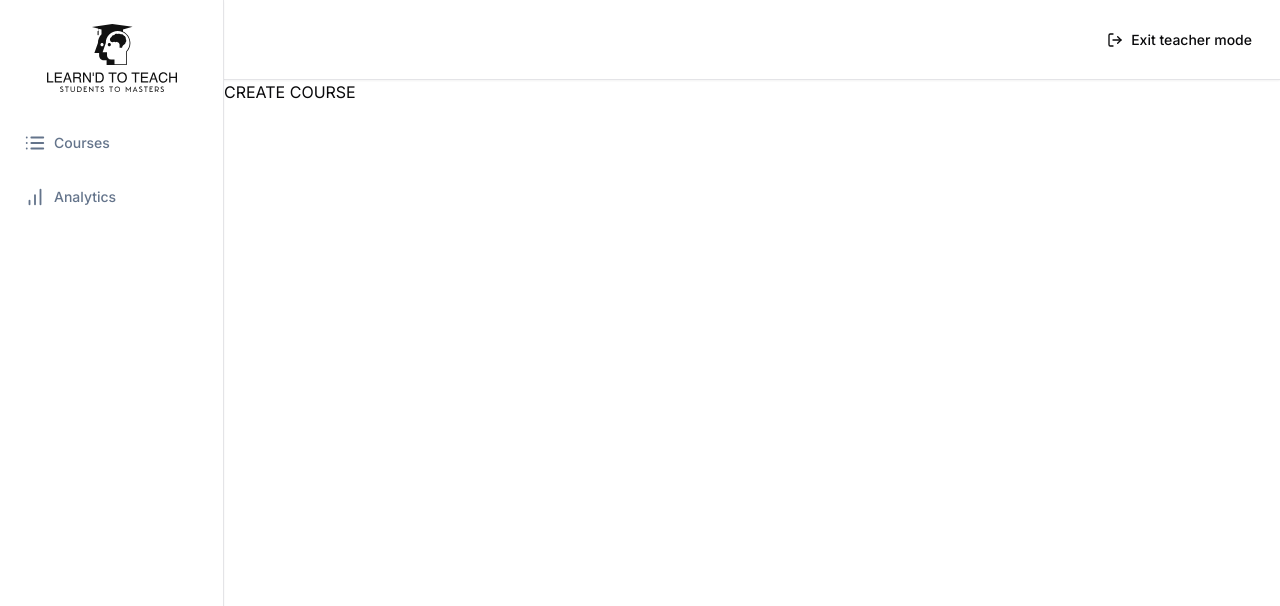
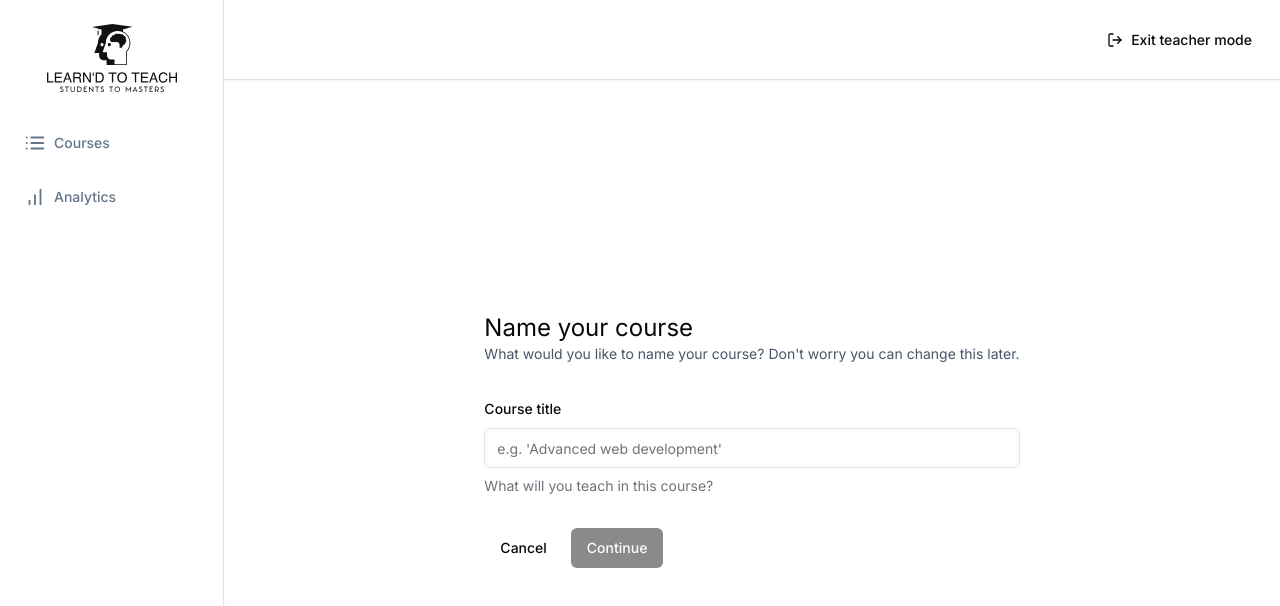
Before and after one commit to molegario/njs-lms-saas, a Next.js app: page /teacher/create in a window 1280 px wide. Shown: the top 606 px of the page. Built offline with nearby package versions, Linux system fonts and the light colour scheme.

Commit message:
impl. create course form

```diff
--- /dev/null
+++ b/app/(dashboard)/(routes)/teacher/courses/[courseid]/page.tsx
@@ -0,0 +1,10 @@
+"use client";
+const Course = () => {
+  return (
+    <div>
+      <h1>Course Page</h1>
+    </div>
+   );
+}
+
+export default Course;
--- a/app/(dashboard)/(routes)/teacher/create/page.tsx
+++ b/app/(dashboard)/(routes)/teacher/create/page.tsx
@@ -1,11 +1,109 @@
 "use client";
+import * as z from "zod";
+import axios from 'axios';
+import { zodResolver } from '@hookform/resolvers/zod';
+import { useForm } from "react-hook-form";
+import { useRouter } from "next/navigation";
+import {
+  Form,
+  FormControl,
+  FormDescription,
+  FormField,
+  FormItem,
+  FormLabel,
+  FormMessage,
+} from "@/components/ui/form";
+import { Button } from "@/components/ui/button";
+import { Input } from "@/components/ui/input";
+import Link from "next/link";
+import toast from "react-hot-toast";
+
+const formSchema = z.object({
+  title: z.string().min(1, {
+    message: "A title of more than 1 character is required."
+  }),
+});
 
 const CreateCourse = () => {
+  const router = useRouter();
+  const form = useForm<z.infer<typeof formSchema>>({
+    resolver: zodResolver(formSchema),
+    defaultValues: {
+      title: ""
+    },
+  });
+
+  const {
+    isSubmitting,
+    isValid
+  } = form.formState;
+
+  const onSubmit = async (values: z.infer<typeof formSchema>) => {
+    // console.log("SUBMIT::", values);
+
+    try {
+      const response = await axios.post("/api/course", values);
+      router.push(`/teacher/courses/${response.data.id}`);
+    } catch(e:any) {
+      toast.error(e.message ?? "failed to create course");
+    }
+
+  }
+
   return (
-    <div>
-      <h1>CREATE COURSE</h1>
+    <div className="max-w-5xl mx-auto flex md:items-center md:justify-center h-full p-6">
+      <div>
+        <h1 className="text-2xl">Name your course</h1>
+        <p className="text-sm text-slate-600">
+          What would you like to name your course? Don&apos;t worry you can
+          change this later.
+        </p>
+        <Form {...form}>
+          <form
+            onSubmit={form.handleSubmit(onSubmit)}
+            className="space-y-8 mt-8"
+          >
+            <FormField
+              control={form.control}
+              name="title"
+              render={({ field }) => <FormItem>
+                <FormLabel>
+                  Course title
+                </FormLabel>
+                <FormControl>
+                  <Input
+                    disabled={isSubmitting}
+                    placeholder="e.g. 'Advanced web development'"
+                    {...field}
+                  />
+                </FormControl>
+                <FormDescription>
+                  What will you teach in this course?
+                </FormDescription>
+                <FormMessage />
+              </FormItem>}
+            />
+            <div className="flex items-center gap-x-2">
+              <Link href="/">
+                <Button
+                  type="button"
+                  variant="ghost"
+                >
+                  Cancel
+                </Button>
+              </Link>
+              <Button
+                type="submit"
+                disabled={!isValid || isSubmitting}
+              >
+                Continue
+              </Button>
+            </div>
+          </form>
+        </Form>
+      </div>
     </div>
-   );
+  );
 }
 
 export default CreateCourse;
--- /dev/null
+++ b/app/api/courses/page.tsx
@@ -0,0 +1,7 @@
+const handler = (req:Request, res:Response) => {
+
+
+
+}
+
+export default handler;
--- a/app/layout.tsx
+++ b/app/layout.tsx
@@ -4,6 +4,7 @@
 import { ThemeProvider as NextThemesProvider } from "next-themes"
 import { Inter } from 'next/font/google'
 import { ClerkProvider } from '@clerk/nextjs'
+import { ToasterProvider } from '@/components/providers/toaster-provider'
 
 const inter = Inter({ subsets: ['latin'] })
 
@@ -33,6 +34,7 @@
             enableSystem
             disableTransitionOnChange
           >
+            <ToasterProvider />
             {children}
           </ThemeProvider>
         </body>
--- /dev/null
+++ b/components/providers/toaster-provider.tsx
@@ -0,0 +1,6 @@
+"use client";
+import { Toaster } from 'react-hot-toast'
+
+export const ToasterProvider = () => {
+  return <Toaster />;
+};
--- /dev/null
+++ b/components/ui/form.tsx
@@ -0,0 +1,176 @@
+import * as React from "react"
+import * as LabelPrimitive from "@radix-ui/react-label"
+import { Slot } from "@radix-ui/react-slot"
+import {
+  Controller,
+  ControllerProps,
+  FieldPath,
+  FieldValues,
+  FormProvider,
+  useFormContext,
+} from "react-hook-form"
+
+import { cn } from "@/lib/utils"
+import { Label } from "@/components/ui/label"
+
+const Form = FormProvider
+
+type FormFieldContextValue<
+  TFieldValues extends FieldValues = FieldValues,
+  TName extends FieldPath<TFieldValues> = FieldPath<TFieldValues>
+> = {
+  name: TName
+}
+
+const FormFieldContext = React.createContext<FormFieldContextValue>(
+  {} as FormFieldContextValue
+)
+
+const FormField = <
+  TFieldValues extends FieldValues = FieldValues,
+  TName extends FieldPath<TFieldValues> = FieldPath<TFieldValues>
+>({
+  ...props
+}: ControllerProps<TFieldValues, TName>) => {
+  return (
+    <FormFieldContext.Provider value={{ name: props.name }}>
+      <Controller {...props} />
+    </FormFieldContext.Provider>
+  )
+}
+
+const useFormField = () => {
+  const fieldContext = React.useContext(FormFieldContext)
+  const itemContext = React.useContext(FormItemContext)
+  const { getFieldState, formState } = useFormContext()
+
+  const fieldState = getFieldState(fieldContext.name, formState)
+
+  if (!fieldContext) {
+    throw new Error("useFormField should be used within <FormField>")
+  }
+
+  const { id } = itemContext
+
+  return {
+    id,
+    name: fieldContext.name,
+    formItemId: `${id}-form-item`,
+    formDescriptionId: `${id}-form-item-description`,
+    formMessageId: `${id}-form-item-message`,
+    ...fieldState,
+  }
+}
+
+type FormItemContextValue = {
+  id: string
+}
+
+const FormItemContext = React.createContext<FormItemContextValue>(
+  {} as FormItemContextValue
+)
+
+const FormItem = React.forwardRef<
+  HTMLDivElement,
+  React.HTMLAttributes<HTMLDivElement>
+>(({ className, ...props }, ref) => {
+  const id = React.useId()
+
+  return (
+    <FormItemContext.Provider value={{ id }}>
+      <div ref={ref} className={cn("space-y-2", className)} {...props} />
+    </FormItemContext.Provider>
+  )
+})
+FormItem.displayName = "FormItem"
+
+const FormLabel = React.forwardRef<
+  React.ElementRef<typeof LabelPrimitive.Root>,
+  React.ComponentPropsWithoutRef<typeof LabelPrimitive.Root>
+>(({ className, ...props }, ref) => {
+  const { error, formItemId } = useFormField()
+
+  return (
+    <Label
+      ref={ref}
+      className={cn(error && "text-destructive", className)}
+      htmlFor={formItemId}
+      {...props}
+    />
+  )
+})
+FormLabel.displayName = "FormLabel"
+
+const FormControl = React.forwardRef<
+  React.ElementRef<typeof Slot>,
+  React.ComponentPropsWithoutRef<typeof Slot>
+>(({ ...props }, ref) => {
+  const { error, formItemId, formDescriptionId, formMessageId } = useFormField()
+
+  return (
+    <Slot
+      ref={ref}
+      id={formItemId}
+      aria-describedby={
+        !error
+          ? `${formDescriptionId}`
+          : `${formDescriptionId} ${formMessageId}`
+      }
+      aria-invalid={!!error}
+      {...props}
+    />
+  )
+})
+FormControl.displayName = "FormControl"
+
+const FormDescription = React.forwardRef<
+  HTMLParagraphElement,
+  React.HTMLAttributes<HTMLParagraphElement>
+>(({ className, ...props }, ref) => {
+  const { formDescriptionId } = useFormField()
+
+  return (
+    <p
+      ref={ref}
+      id={formDescriptionId}
+      className={cn("text-sm text-muted-foreground", className)}
+      {...props}
+    />
+  )
+})
+FormDescription.displayName = "FormDescription"
+
+const FormMessage = React.forwardRef<
+  HTMLParagraphElement,
+  React.HTMLAttributes<HTMLParagraphElement>
+>(({ className, children, ...props }, ref) => {
+  const { error, formMessageId } = useFormField()
+  const body = error ? String(error?.message) : children
+
+  if (!body) {
+    return null
+  }
+
+  return (
+    <p
+      ref={ref}
+      id={formMessageId}
+      className={cn("text-sm font-medium text-destructive", className)}
+      {...props}
+    >
+      {body}
+    </p>
+  )
+})
+FormMessage.displayName = "FormMessage"
+
+export {
+  useFormField,
+  Form,
+  FormItem,
+  FormLabel,
+  FormControl,
+  FormDescription,
+  FormMessage,
+  FormField,
+}
--- /dev/null
+++ b/components/ui/input.tsx
@@ -0,0 +1,25 @@
+import * as React from "react"
+
+import { cn } from "@/lib/utils"
+
+export interface InputProps
+  extends React.InputHTMLAttributes<HTMLInputElement> {}
+
+const Input = React.forwardRef<HTMLInputElement, InputProps>(
+  ({ className, type, ...props }, ref) => {
+    return (
+      <input
+        type={type}
+        className={cn(
+          "flex h-10 w-full rounded-md border border-input bg-background px-3 py-2 text-sm ring-offset-background file:border-0 file:bg-transparent file:text-sm file:font-medium placeholder:text-muted-foreground focus-visible:outline-none focus-visible:ring-2 focus-visible:ring-ring focus-visible:ring-offset-2 disabled:cursor-not-allowed disabled:opacity-50",
+          className
+        )}
+        ref={ref}
+        {...props}
+      />
+    )
+  }
+)
+Input.displayName = "Input"
+
+export { Input }
--- /dev/null
+++ b/components/ui/label.tsx
@@ -0,0 +1,26 @@
+"use client"
+
+import * as React from "react"
+import * as LabelPrimitive from "@radix-ui/react-label"
+import { cva, type VariantProps } from "class-variance-authority"
+
+import { cn } from "@/lib/utils"
+
+const labelVariants = cva(
+  "text-sm font-medium leading-none peer-disabled:cursor-not-allowed peer-disabled:opacity-70"
+)
+
+const Label = React.forwardRef<
+  React.ElementRef<typeof LabelPrimitive.Root>,
+  React.ComponentPropsWithoutRef<typeof LabelPrimitive.Root> &
+    VariantProps<typeof labelVariants>
+>(({ className, ...props }, ref) => (
+  <LabelPrimitive.Root
+    ref={ref}
+    className={cn(labelVariants(), className)}
+    {...props}
+  />
+))
+Label.displayName = LabelPrimitive.Root.displayName
+
+export { Label }
```
Also changed, not shown: package.json (+7 -1 lines), 1 other file (tests, documents, lock files or other folders).
